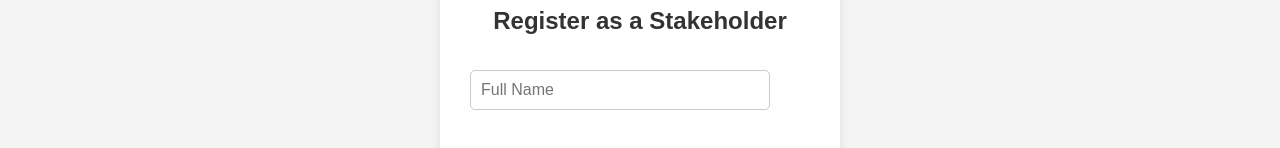
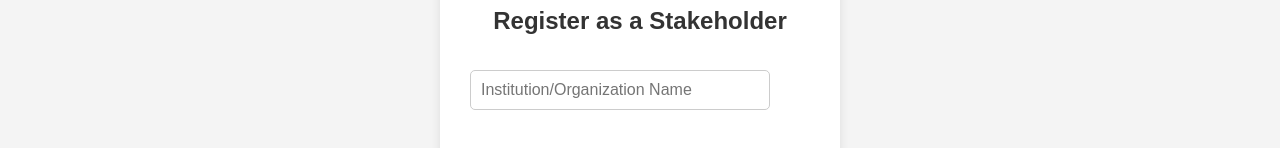
Before and after one commit to Gderhy/soen343_sees, a React (Vite) app in the folder frontend/: page /register-stakeholder in a window 1280 px wide. Shown: the part 142-290 px from the top of the page. Built offline with nearby package versions, Linux system fonts and the light colour scheme; no server answers.

Commit message:
Update placeholder in RegisterStakeholder form to specify Institution/Organization Name

```diff
--- a/frontend/src/pages/RegisterStakeholder/RegisterStakeholder.tsx
+++ b/frontend/src/pages/RegisterStakeholder/RegisterStakeholder.tsx
@@ -47,7 +47,7 @@ const RegisterStakeholder: React.FC = () => {
       <form onSubmit={handleRegister} className="stakeholder-form">
         <input
           type="text"
-          placeholder="Full Name"
+          placeholder="Institution/Organization Name"
           value={fullName}
           onChange={(e) => setFullName(e.target.value)}
           required
```
